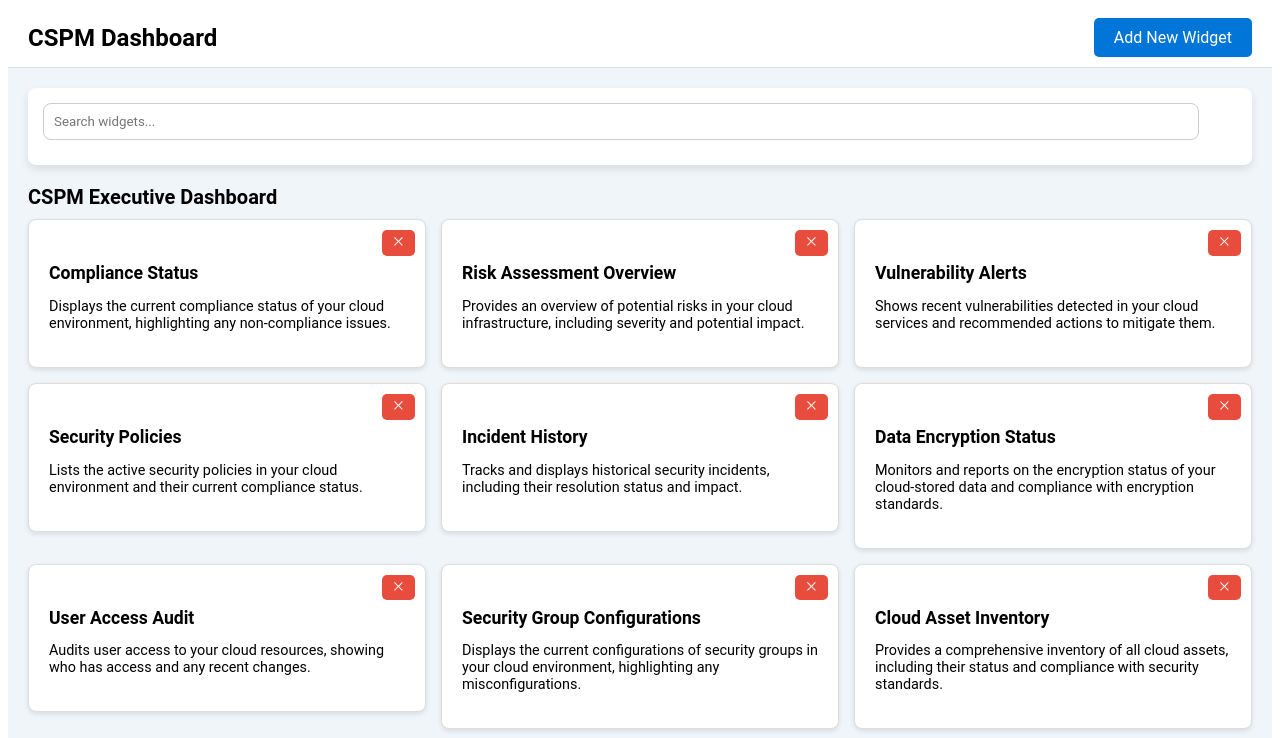
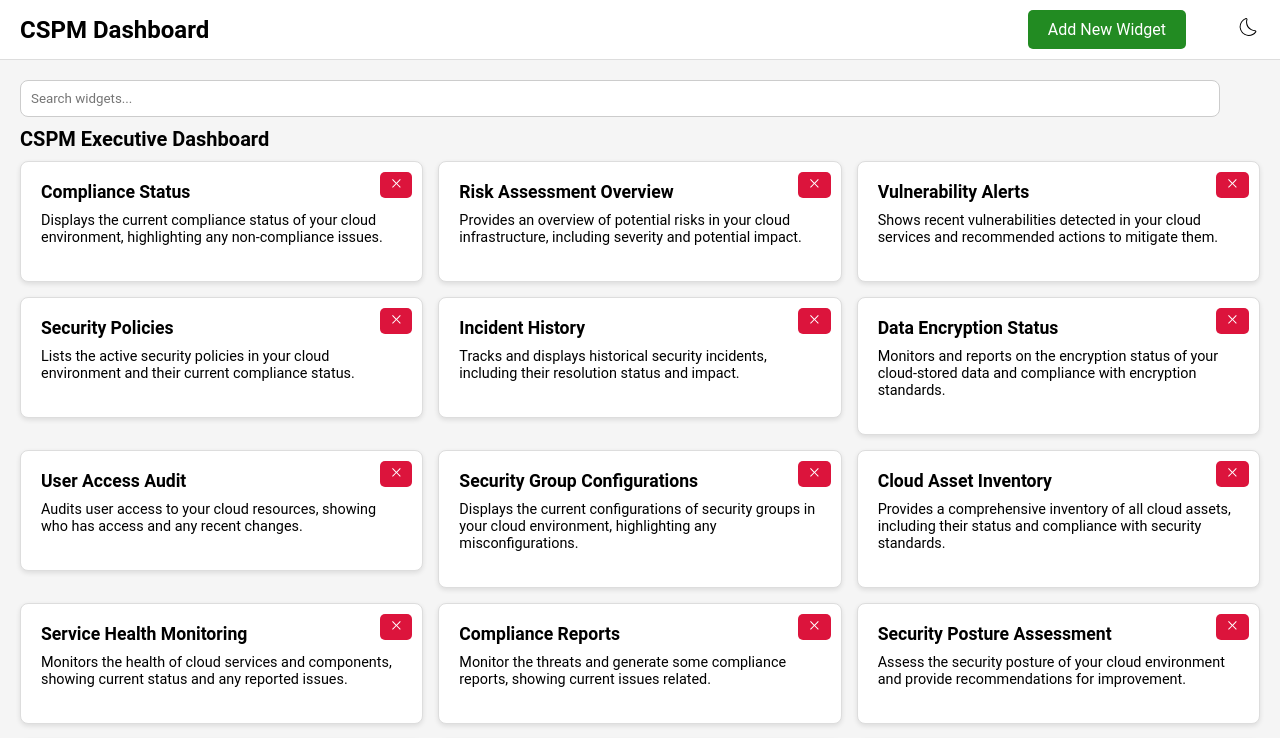
Before and after one commit to khanfarzan17/Accuknox-India-Assignment, a React (Vite) app: page / in a window 1280 px wide. Shown: the top 738 px of the page. Built offline with nearby package versions, Linux system fonts and the light colour scheme.

Commit message:
Toggle-Theme-Implemented-Completely

```diff
--- a/src/Component/AddWidgetForm.jsx
+++ b/src/Component/AddWidgetForm.jsx
@@ -3,7 +3,7 @@ import { useDashboard } from "../Context/DashBoradContext.jsx";
 import styles from "./AddWidgetForm.module.css";
 
 const AddWidgetForm = ({ onClose }) => {
-  const { addWidget } = useDashboard();
+  const { addWidget, theme } = useDashboard();
   const [widgetName, setWidgetName] = useState("");
   const [widgetContent, setWidgetContent] = useState("");
   const [selectedCategory, setSelectedCategory] = useState(
@@ -22,7 +22,11 @@ const AddWidgetForm = ({ onClose }) => {
   };
 
   return (
-    <div className={styles.addWidgetForm}>
+    <div
+      className={`${styles.addWidgetForm} ${
+        theme ? styles.darkMode : styles.lightMode
+      }`}
+    >
       <h3 className={styles.formTitle}>Add New Widget</h3>
       <form onSubmit={handleSubmit} className={styles.form}>
         <input
--- a/src/Component/AddWidgetForm.module.css
+++ b/src/Component/AddWidgetForm.module.css
@@ -1,3 +1,6 @@
+
+
+
 .addWidgetForm {
   background-color: white;
   border-radius: 8px;
@@ -21,7 +24,7 @@
 }
 
 .addWidgetForm button {
-    background-color: #0275d8;
+  background-color:#DC143C;
   color: white;
   border: none;
   padding: 10px 20px;
@@ -32,7 +35,7 @@
 }
 
 .addWidgetForm button:hover {
-    background-color:#5cb85c;
+  background-color:#d9534f;
 }
 
 .addWidgetForm .cancel-button {
@@ -42,3 +45,14 @@
 .addWidgetForm .cancel-button:hover {
   background-color: #999;
 }
+
+
+.darkMode {
+  background-color: #333;
+  color: white;
+}
+
+.lightMode {
+  background-color: white;
+  color: black;
+}
--- a/src/Component/DashBoard.jsx
+++ b/src/Component/DashBoard.jsx
@@ -1,13 +1,15 @@
-import { useState } from "react";
+import { useState, Suspense, lazy } from "react";
 import { useDashboard } from "../Context/DashBoradContext.jsx";
 import "./Nav.css";
 import AddWidgetForm from "./AddWidgetForm";
 import SearchBar from "./SearchBar";
+import { CiLight, CiDark } from "react-icons/ci";
 
-import Category from "./Category.jsx";
+// Lazy load the Category component
+const Category = lazy(() => import("./Category.jsx"));
 
 const Dashboard = () => {
-  const { categories } = useDashboard();
+  const { categories, theme, toggleTheme } = useDashboard();
   const [showAddForm, setShowAddForm] = useState(false);
 
   const handleAddWidgetClick = () => {
@@ -23,8 +25,8 @@ const Dashboard = () => {
   };
 
   return (
-    <div className="dashboard">
-      <header className="header">
+    <div className={`dashboard ${theme ? "dark-mode" : "light-mode"}`}>
+      <header className={`header ${theme ? "dark-mode" : "light-mode"}`}>
         <div className="logo" onClick={handleLogoClick}>
           CSPM Dashboard
         </div>
@@ -34,21 +36,33 @@ const Dashboard = () => {
               Add New Widget
             </button>
           )}
+          <div className="theme-btn-container">
+            <button onClick={toggleTheme} className="themeToggleBtn">
+              {theme ? (
+                <CiLight className="cilight" />
+              ) : (
+                <CiDark className="cidark" />
+              )}
+            </button>
+          </div>
         </div>
       </header>
 
-      <main className="mainContent">
+      <main className={`mainContent ${theme ? "dark-mode" : "light-mode"}`}>
         <SearchBar />
 
         {showAddForm && <AddWidgetForm onClose={handleFormClose} />}
 
-        {!showAddForm &&
-          categories.map((category, index) => (
-            <Category key={index} category={category} />
-          ))}
+        {!showAddForm && (
+          <Suspense fallback={<div>Loading categories...</div>}>
+            {categories.map((category, index) => (
+              <Category key={index} category={category} />
+            ))}
+          </Suspense>
+        )}
       </main>
 
-      <footer className="footer">
+      <footer className={`footer ${theme ? "dark-mode" : "light-mode"}`}>
         <p>© 2024 CSPM Dashboard</p>
       </footer>
     </div>
--- a/src/Component/Nav.css
+++ b/src/Component/Nav.css
@@ -1,20 +1,47 @@
+:root {
+  --background-color-light: rgb(245, 245, 245);
+  --background-color-dark: black;
+  --header-footer-bg-light: #fff;
+  --header-footer-bg-dark: #333;
+  --text-color-light: #000;
+  --text-color-dark: #fff;
+  --btn-bg-light: #228B22;
+  --btn-bg-dark: #DC143C;
+  --btn-hover-bg-light: #5cb85c;
+  --btn-hover-bg-dark: #d9534f;
+  --icon-size: 1.5rem;
+}
+
 .dashboard {
   display: flex;
   flex-direction: column;
   height: 100vh;
-    background-color: rgba(240, 245, 250, 1);
 }
 
 .header, .footer {
   padding: 10px 20px;
-    background-color: #fff;
   border-bottom: 1px solid #ddd;
+}
+
+.dark-mode {
+  background-color: var(--background-color-dark);
+  color: var(--text-color-dark);
+}
+
+.light-mode {
+  background-color: var(--background-color-light);
+  color: var(--text-color-light);
 }
 
 .header {
   display: flex;
   justify-content: space-between;
   align-items: center;
+  background-color: var(--header-footer-bg-light);
+}
+
+.dark-mode .header {
+  background-color: var(--header-footer-bg-dark);
 }
 
 .logo {
@@ -34,18 +61,23 @@
   padding: 10px 20px;
   font-size: 1rem;
   color: #fff;
-    background-color: #0275d8;
+  background-color: var(--btn-bg-light);
   border: none;
   border-radius: 5px;
   cursor: pointer;
+  margin-right: 50px;
+}
+
+.dark-mode .addWidgetBtn {
+  background-color: var(--btn-bg-dark);
 }
 
 .addWidgetBtn:hover {
-    background-color:#5cb85c;
+  background-color: var(--btn-hover-bg-light);
 }
 
-  .addIcon {
-    margin-right: 8px;
+.dark-mode .addWidgetBtn:hover {
+  background-color: var(--btn-hover-bg-dark);
 }
 
 .mainContent {
@@ -55,4 +87,42 @@
 
 .footer {
   text-align: center;
+  background-color: var(--header-footer-bg-light);
 }
+
+.dark-mode .footer {
+  background-color: var(--header-footer-bg-dark);
+}
+
+
+.theme-btn-container {
+  display: flex;
+  align-items: center;
+  gap: 10px;
+}
+
+.themeToggleBtn {
+  background: none;
+  border: none;
+  color: inherit;
+  cursor: pointer;
+  font-size: var(--icon-size);
+  transition: color 0.3s;
+}
+
+.themeToggleBtn:hover {
+  color: var(--btn-bg-light);
+}
+
+.dark-mode .themeToggleBtn:hover {
+  color: var(--btn-bg-dark);
+}
+
+.cilight{
+  color: #ffff;
+
+}
+
+.ciblack{
+  color:#0000;
+}
--- a/src/Component/SearchBar.jsx
+++ b/src/Component/SearchBar.jsx
@@ -3,7 +3,7 @@ import { useDashboard } from "../Context/DashBoradContext.jsx";
 import styles from "./SearchBar.module.css";
 
 const SearchBar = () => {
-  const { categories } = useDashboard();
+  const { categories, theme } = useDashboard();
   const [searchTerm, setSearchTerm] = useState("");
 
   const filteredWidgets = categories
@@ -13,7 +13,7 @@ const SearchBar = () => {
     );
 
   return (
-    <div className={styles.searchBar}>
+    <div className={`styles.searchBar ${theme ? "dark-mode" : "light-mode"}`}>
       <input
         type="text"
         placeholder="Search widgets..."
@@ -21,6 +21,7 @@ const SearchBar = () => {
         onChange={(e) => setSearchTerm(e.target.value)}
         className={styles.searchBarInput}
       />
+
       <div className={styles.widgetContainer}>
         {searchTerm && filteredWidgets.length > 0 ? (
           filteredWidgets.map((widget) => (
--- a/src/Component/SearchBar.module.css
+++ b/src/Component/SearchBar.module.css
@@ -15,7 +15,7 @@
   }
 
   .searchBarInput:focus {
-    border-color: #007bff;
+    border-color: #d9534f;
     outline: none;
   }
 
--- a/src/Component/Widget.jsx
+++ b/src/Component/Widget.jsx
@@ -4,17 +4,21 @@ import { useDashboard } from "../Context/DashBoradContext";
 import { AiOutlineClose } from "react-icons/ai";
 
 const Widget = ({ categoryName, widget }) => {
-  const { removeWidget } = useDashboard();
+  const { removeWidget, theme } = useDashboard();
 
   return (
-    <div className={styles.widget}>
-      <h4 className={styles.widgetTitle}>{widget.name}</h4>
+    <div
+      className={`${styles.widget} ${
+        theme ? styles.darkMode : styles.lightMode
+      }`}
+    >
+      <h4 className={`${styles.widgetTitle}`}>{widget.name}</h4>
       <p className={styles.widgetContent}>{widget.content}</p>
       <button
         onClick={() => removeWidget(categoryName, widget.id)}
         className={styles.widgetButton}
       >
-        <AiOutlineClose className={styles.widgetIcon} />{" "}
+        <AiOutlineClose className={styles.widgetIcon} />
       </button>
     </div>
   );
--- a/src/Component/Widget.module.css
+++ b/src/Component/Widget.module.css
@@ -3,9 +3,9 @@
   border: 1px solid #ddd;
   border-radius: 8px;
   padding: 20px;
-    background-color: #fff;
+  background-color: #fff; /* Default background color */
   box-shadow: 0 2px 5px rgba(0, 0, 0, 0.1);
-    transition: transform 0.3s;
+  transition: transform 0.3s, background-color 0.3s, color 0.3s;
 }
 
 .widget:hover {
@@ -26,7 +26,7 @@
   position: absolute;
   top: 10px;
   right: 10px;
-    background-color: #e74c3c;
+  background-color: #DC143C;
   color: #fff;
   border: none;
   padding: 5px 10px;
@@ -38,3 +38,13 @@
 .widgetButton:hover {
   background-color: #c0392b;
 }
+
+.darkMode {
+  background-color: #333;
+  color: #fff;
+}
+
+.lightMode {
+  background-color: #fff;
+  color: #000;
+}
--- a/src/Context/DashBoradContext.jsx
+++ b/src/Context/DashBoradContext.jsx
@@ -5,6 +5,11 @@ const DashboardContext = createContext();
 
 export const DashboardProvider = ({ children }) => {
   const [categories, setCategories] = useState([]);
+  const [theme, setTheme] = useState(false);
+
+  const toggleTheme = () => {
+    setTheme((prevtheme) => !prevtheme);
+  };
 
   useEffect(() => {
     setCategories(categoriesData);
@@ -36,7 +41,9 @@ export const DashboardProvider = ({ children }) => {
   };
 
   return (
-    <DashboardContext.Provider value={{ categories, addWidget, removeWidget }}>
+    <DashboardContext.Provider
+      value={{ categories, addWidget, removeWidget, theme, toggleTheme }}
+    >
       {children}
     </DashboardContext.Provider>
   );
--- a/src/Data/categories.json
+++ b/src/Data/categories.json
@@ -61,6 +61,37 @@
           "id": 12,
           "name": "Security Posture Assessment",
           "content": "Assess the security posture of your cloud environment and provide recommendations for improvement."
+        },
+
+        {
+          "id": 13,
+          "name": "Incident Response Plan",
+          "content": "Develop a comprehensive incident response plan to effectively address and manage security incidents."
+        },
+        {
+          "id": 14,
+          "name": "Compliance Audit",
+          "content": "Conduct an audit to ensure compliance with industry standards and regulations, such as GDPR or HIPAA."
+        },
+        {
+          "id": 15,
+          "name": "Vulnerability Assessment",
+          "content": "Identify and evaluate vulnerabilities in your system to strengthen your security posture."
+        },
+        {
+          "id": 16,
+          "name": "Penetration Testing",
+          "content": "Perform simulated cyber-attacks to test the effectiveness of your security defenses and identify weaknesses."
+        },
+        {
+          "id": 17,
+          "name": "Data Encryption Strategy",
+          "content": "Create a strategy for encrypting sensitive data to protect it from unauthorized access and breaches."
+        },
+        {
+          "id": 18,
+          "name": "Security Policy Management",
+          "content": "Manage and enforce security policies in your cloud environment, ensuring compliance with industry standards and regulations."
         }
       ]
     }
--- a/src/index.css
+++ b/src/index.css
@@ -1,3 +1,5 @@
 *{
-font-family: 'Roboto', sans-serif;
+font-family: 'Roboto', sans-serif,'poppins';
+margin: 0;
+padding: 0;
 }
```
Lines whose indentation alone changed are shown as unchanged.
